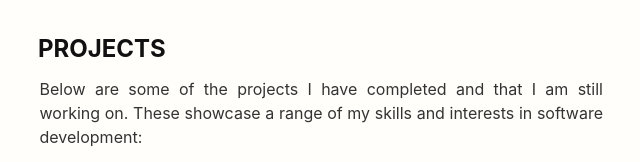
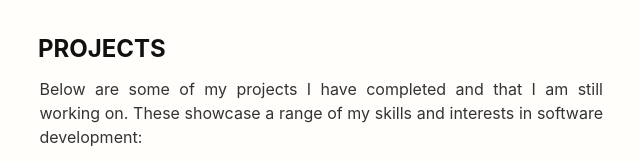
Before and after one commit to schanensebastien/schanen.github.io, a plain HTML site: page index.html in a window 1280 px wide. Shown: the part 1023-1185 px from the top of the page, 481-1121 px from the left. Drawn offline with nearby package versions, Linux system fonts and the light colour scheme.

Commit message:
Update index.html

```diff
--- a/index.html
+++ b/index.html
@@ -98,7 +98,7 @@
             </p>
 
             <h2>PROJECTS</h2>
-            <p>Below are some of the projects I have completed and that I am still working on. These showcase a range of my skills and interests in software development:</p>
+            <p>Below are some of my projects I have completed and that I am still working on. These showcase a range of my skills and interests in software development:</p>
 
 
             <div class="project-title">
```
